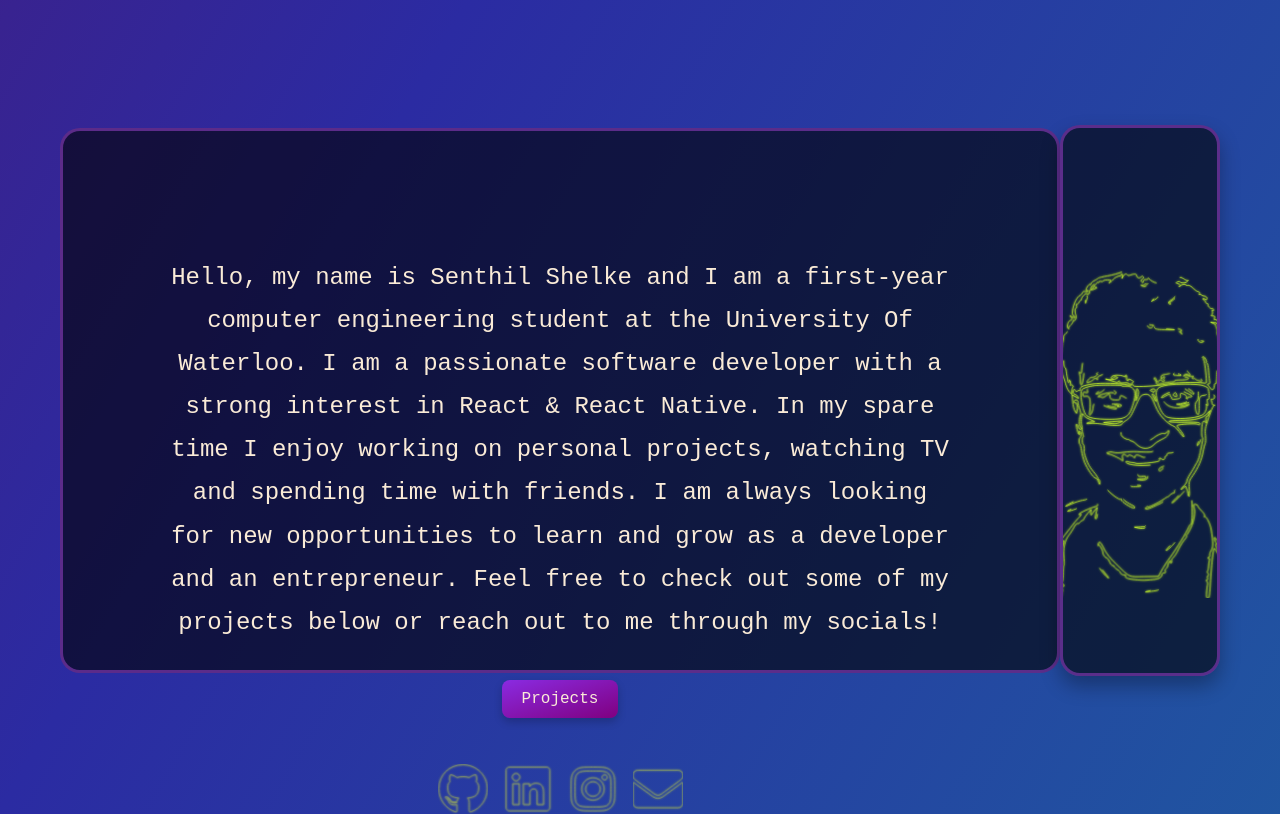
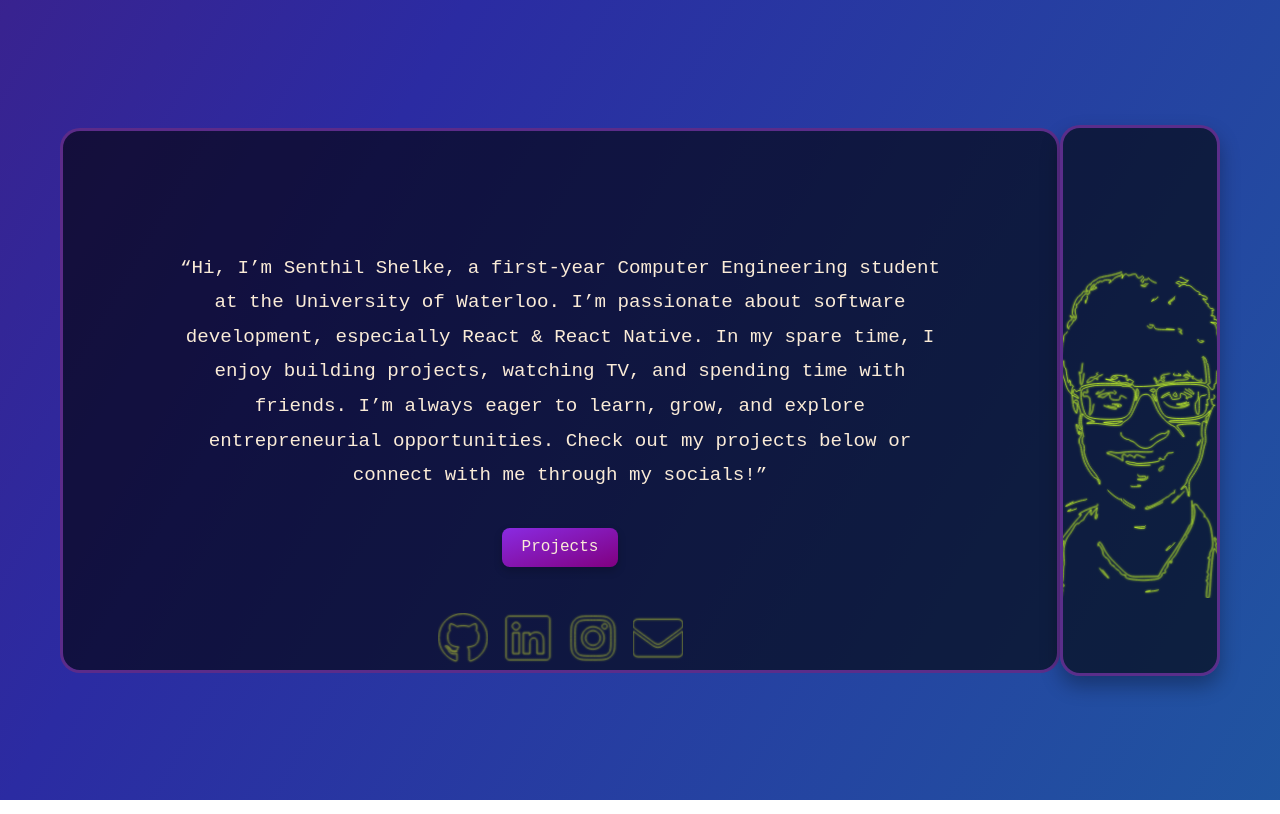
Before and after one commit to SenthilShelke/senthil-website, a React (Vite) app: page / in a window 1280 px wide. Built offline with nearby package versions, Linux system fonts and the light colour scheme.

Commit message:
edited paragraph

```diff
--- a/src/Website.tsx
+++ b/src/Website.tsx
@@ -26,8 +26,7 @@ function Website() {
         <div className="main-page-container">
           <div className="text-container">
             <p className="paragraph">
-              Hello, my name is Senthil Shelke and I am a first-year computer
-              engineering student at the University Of Waterloo. I am a passionate software developer with a strong interest in React & React Native. In my spare time I enjoy working on personal projects, watching TV and spending time with friends. I am always looking for new opportunities to learn and grow as a developer and an entrepreneur. Feel free to check out some of my projects below or reach out to me through my socials!
+            “Hi, I’m Senthil Shelke, a first-year Computer Engineering student at the University of Waterloo. I’m passionate about software development, especially React & React Native. In my spare time, I enjoy building projects, watching TV, and spending time with friends. I’m always eager to learn, grow, and explore entrepreneurial opportunities. Check out my projects below or connect with me through my socials!”
             </p>
             <div className="projects-button">
               <button onClick={() => handlePageChange("projects")}>
--- a/src/index.css
+++ b/src/index.css
@@ -78,7 +78,7 @@ body {
 
 .paragraph {
   color: antiquewhite;
-  font-size: 1.5rem;
+  font-size: 1.2rem;
   font-family: monospace;
   line-height: 1.8;
   text-align: center;
```
